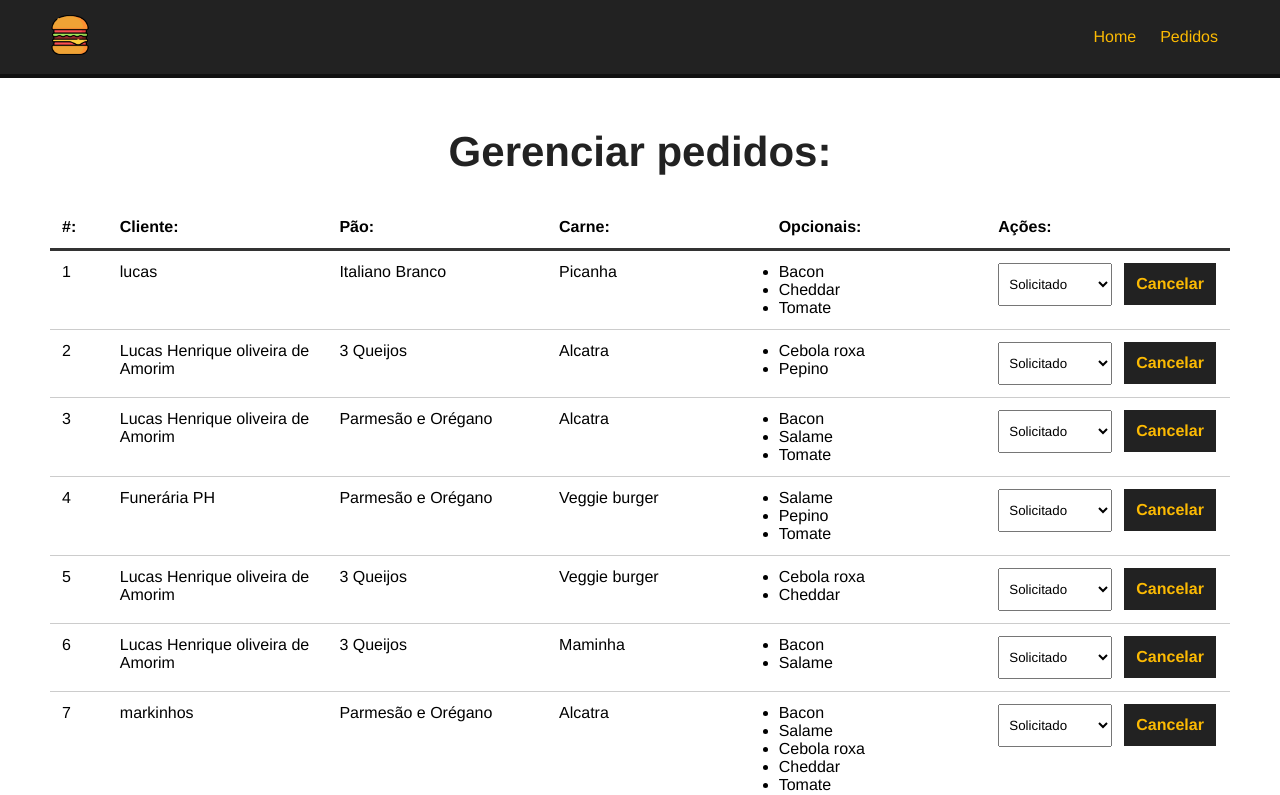
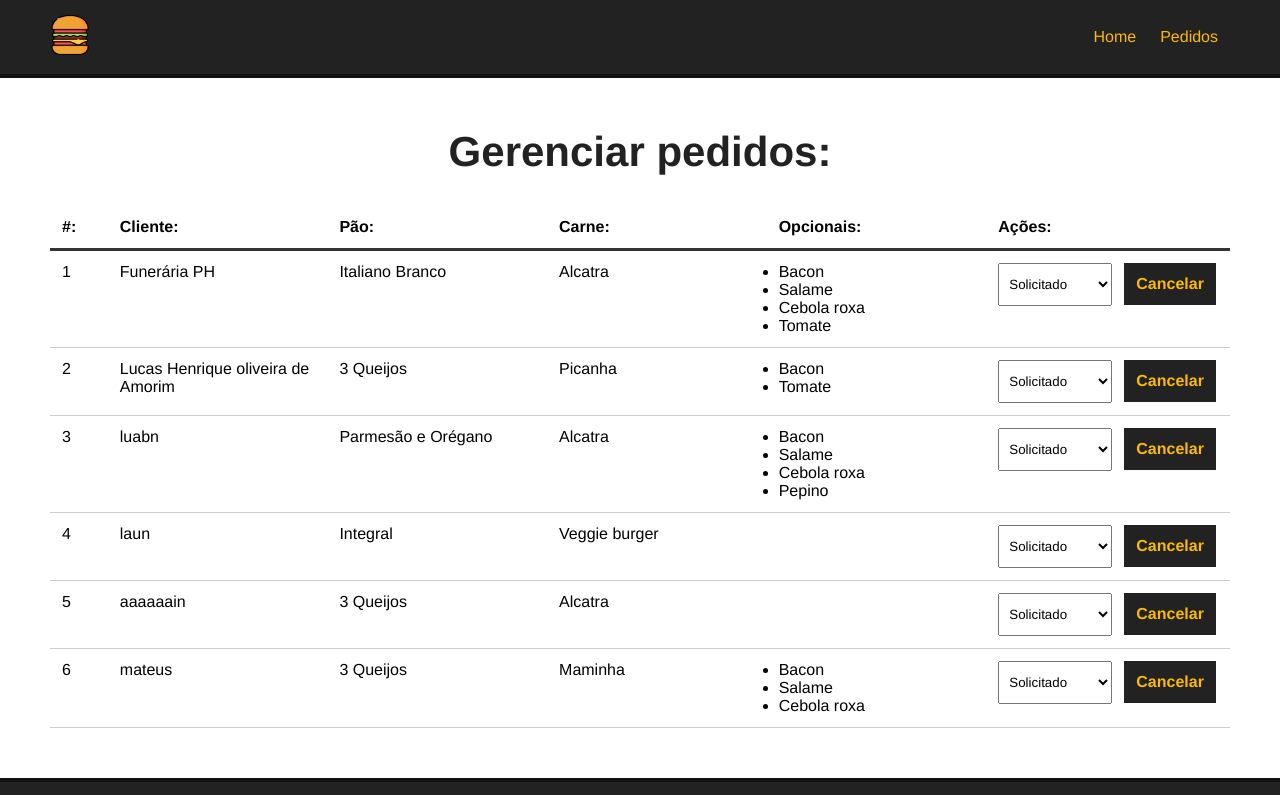
Before and after one commit to Lucas-Jav/Make_Your_Burger_Vue, a Vue app: page /pedidos in a window 1280 px wide. Shown: the top 795 px of the page. Built offline with nearby package versions, Linux system fonts and the light colour scheme; data requests are answered from the project's data file.

Commit message:
:books: docs: removendo pedidos do sistema

```diff
--- a/db/db.json
+++ b/db/db.json
@@ -79,12 +79,13 @@
   ],
   "burgers": [
     {
-      "nome": "lucas",
-      "carne": "Picanha",
+      "nome": "Funerária PH",
+      "carne": "Alcatra",
       "pao": "Italiano Branco",
       "opcionais": [
         "Bacon",
-        "Cheddar",
+        "Salame",
+        "Cebola roxa",
         "Tomate"
       ],
       "status": "Solicitado",
@@ -92,75 +93,55 @@
     },
     {
       "nome": "Lucas Henrique oliveira de Amorim",
-      "carne": "Alcatra",
+      "carne": "Picanha",
       "pao": "3 Queijos",
       "opcionais": [
-        "Cebola roxa",
-        "Pepino"
+        "Bacon",
+        "Tomate"
       ],
       "status": "Solicitado",
       "id": 2
     },
     {
-      "nome": "Lucas Henrique oliveira de Amorim",
-      "carne": "Alcatra",
-      "pao": "Parmesão e Orégano",
-      "opcionais": [
-        "Bacon",
-        "Salame",
-        "Tomate"
-      ],
-      "status": "Solicitado",
-      "id": 3
-    },
-    {
-      "nome": "Funerária PH",
-      "carne": "Veggie burger",
-      "pao": "Parmesão e Orégano",
-      "opcionais": [
-        "Salame",
-        "Pepino",
-        "Tomate"
-      ],
-      "status": "Solicitado",
-      "id": 4
-    },
-    {
-      "nome": "Lucas Henrique oliveira de Amorim",
-      "carne": "Veggie burger",
-      "pao": "3 Queijos",
-      "opcionais": [
-        "Cebola roxa",
-        "Cheddar"
-      ],
-      "status": "Solicitado",
-      "id": 5
-    },
-    {
-      "nome": "Lucas Henrique oliveira de Amorim",
-      "carne": "Maminha",
-      "pao": "3 Queijos",
-      "opcionais": [
-        "Bacon",
-        "Salame"
-      ],
-      "status": "Solicitado",
-      "id": 6
-    },
-    {
-      "nome": "markinhos",
+      "nome": "luabn",
       "carne": "Alcatra",
       "pao": "Parmesão e Orégano",
       "opcionais": [
         "Bacon",
         "Salame",
         "Cebola roxa",
-        "Cheddar",
-        "Tomate",
         "Pepino"
       ],
       "status": "Solicitado",
-      "id": 7
+      "id": 3
+    },
+    {
+      "nome": "laun",
+      "carne": "Veggie burger",
+      "pao": "Integral",
+      "opcionais": [],
+      "status": "Solicitado",
+      "id": 4
+    },
+    {
+      "nome": "aaaaaain",
+      "carne": "Alcatra",
+      "pao": "3 Queijos",
+      "opcionais": [],
+      "status": "Solicitado",
+      "id": 5
+    },
+    {
+      "nome": "mateus",
+      "carne": "Maminha",
+      "pao": "3 Queijos",
+      "opcionais": [
+        "Bacon",
+        "Salame",
+        "Cebola roxa"
+      ],
+      "status": "Solicitado",
+      "id": 6
     }
   ]
 }
--- a/public/index.html
+++ b/public/index.html
@@ -5,7 +5,7 @@
     <meta http-equiv="X-UA-Compatible" content="IE=edge">
     <meta name="viewport" content="width=device-width,initial-scale=1.0">
     <link rel="icon" href="<%= BASE_URL %>favicon.ico">
-    <title>Burger Date</title>
+    <title>Burger Patos</title>
   </head>
   <body>
     <noscript>
--- a/src/components/BurgerForm.vue
+++ b/src/components/BurgerForm.vue
@@ -10,14 +10,14 @@
                 <div class="input-container">
                     <label for="pao">Escolha o pão:</label>
                     <select name="pao" id="pao" v-model="pao" required>
-                        <option value="" disabled selected>Selecione o seu pão</option>
+                        <option value="" disabled>Selecione o seu pão</option>
                         <option v-for="pao in paes" :key="pao.id" :value="pao.tipo">{{ pao.tipo }}</option>
                     </select>
                 </div>
                 <div class="input-container">
                     <label for="carne">Escolha a carne do seu Burger:</label>
                     <select name="carne" id="carne" v-model="carne" required>
-                        <option value="" disabled selected>Selecione o tipo de carne</option>
+                        <option value="" disabled>Selecione o tipo de carne</option>
                         <option v-for="carne in carnes" :key="carne.id" :value="carne.tipo">{{ carne.tipo }}</option>
                     </select>
                 </div>
--- a/src/components/Dashboard.vue
+++ b/src/components/Dashboard.vue
@@ -29,7 +29,7 @@
                                 {{ s.tipo }}
                             </option>
                         </select>
-                        <button class="delete-btn">Cancelar</button>
+                        <button class="delete-btn" @click="deleteBurger(burguer.id)">Cancelar</button>
                     </div>
                 </div>
             </div>
@@ -67,6 +67,17 @@ export default {
 
             this.status = data;
 
+        },
+        async deleteBurger(id) {
+            const req = await fetch(`http://localhost:3000/burgers/${id}`, {
+                method: "DELETE"
+            })
+
+            const res = await req.json();
+
+            // msg
+
+            this.getPedidos()
         }
     },
     mounted() {
```
